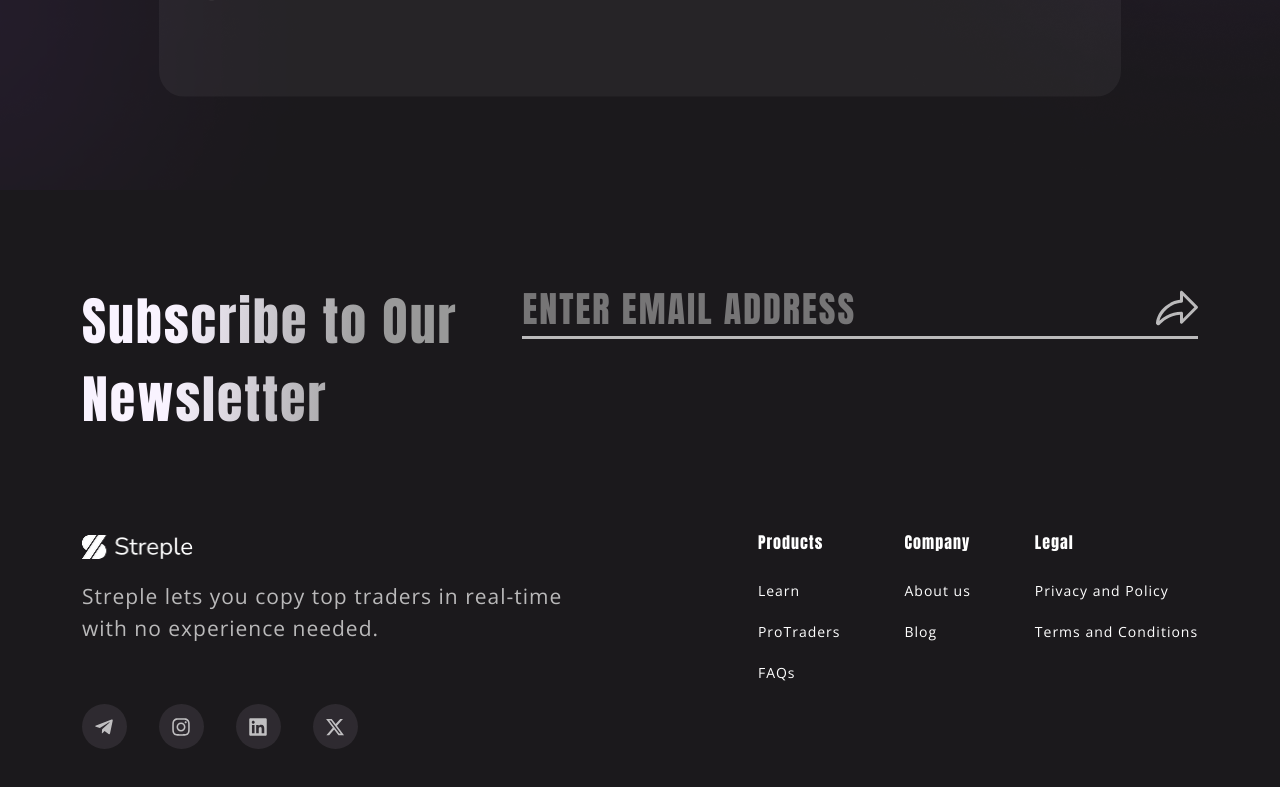
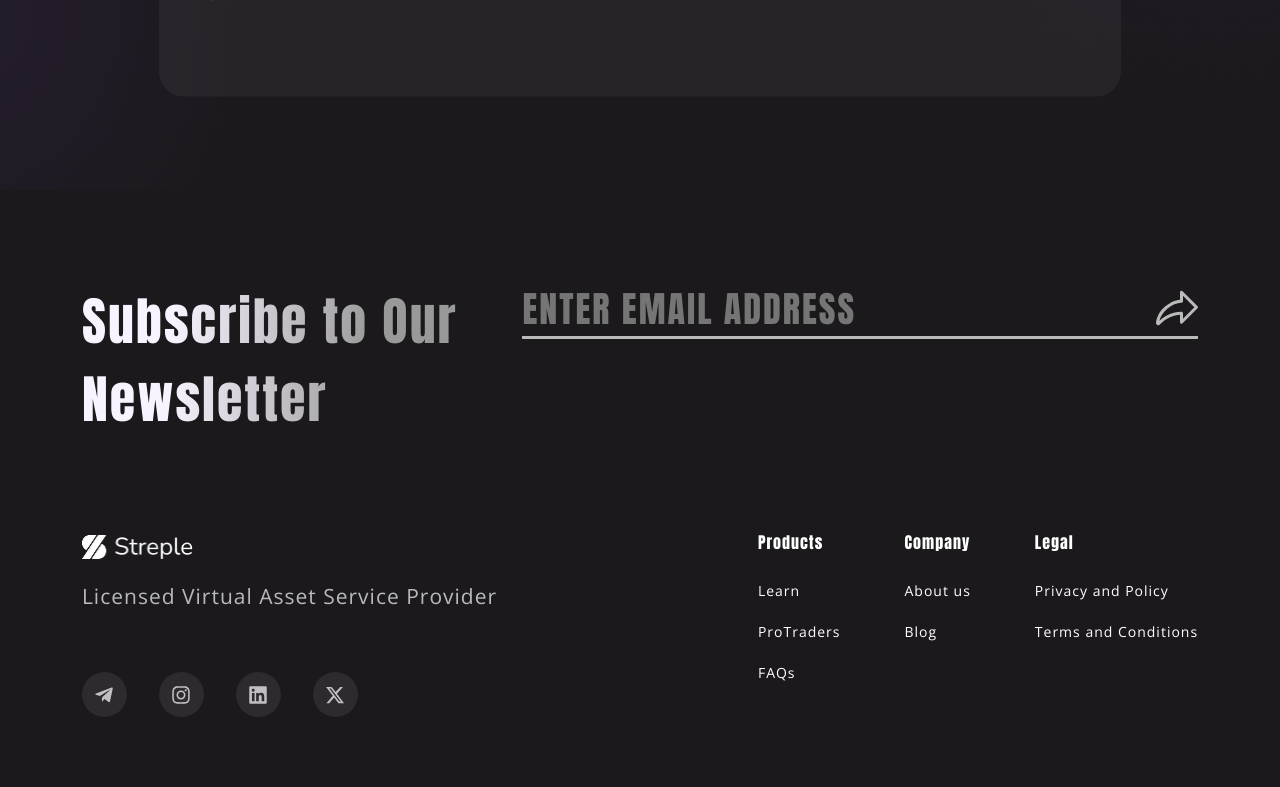
Before and after one commit to streple-labs/streple-website, a Next.js app: page / in a window 1280 px wide. Shown: the part 5540-6327 px from the top of the page. Built offline with nearby package versions, Linux system fonts and the light colour scheme.

Commit message:
Update footer content to reflect licensing information, replacing previous text with "Licensed Virtual Asset Service Provider" for improved clarity.

```diff
--- a/components/footer/Footer.tsx
+++ b/components/footer/Footer.tsx
@@ -57,8 +57,7 @@ export default function Footer() {
                 />
               </Link>
               <p className="font-normal text-base leading-6 text-[#FFFFFFB2] tracking-[1px] lg:text-[21px] lg:leading-8">
-                Streple lets you copy top traders in real-time with no
-                experience needed.
+                Licensed Virtual Asset Service Provider
               </p>
             </div>
             <div className="flex items-center gap-6 md:gap-8">
```
